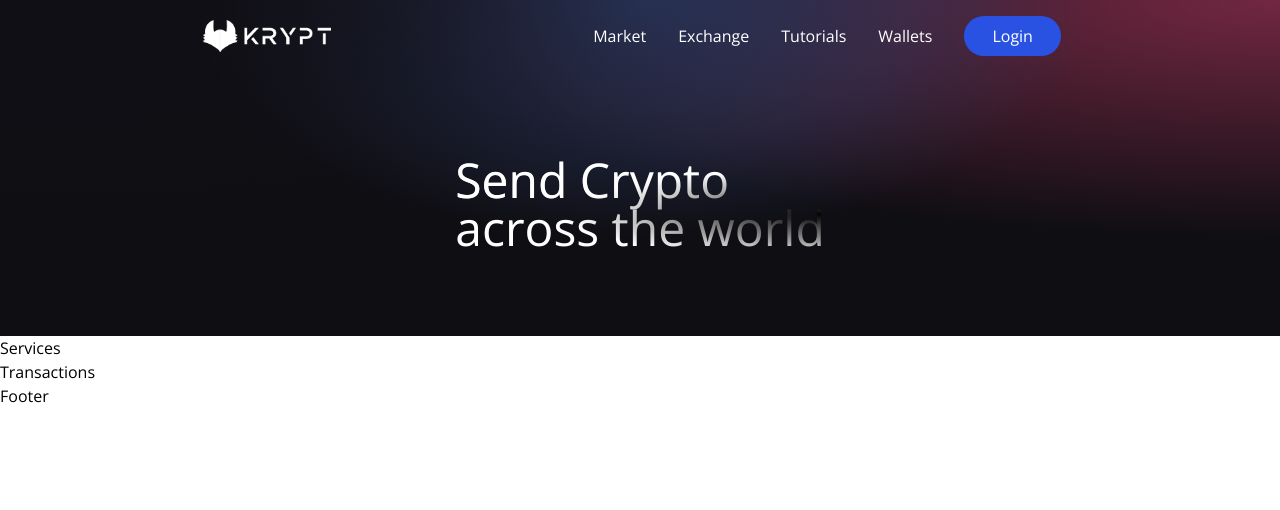
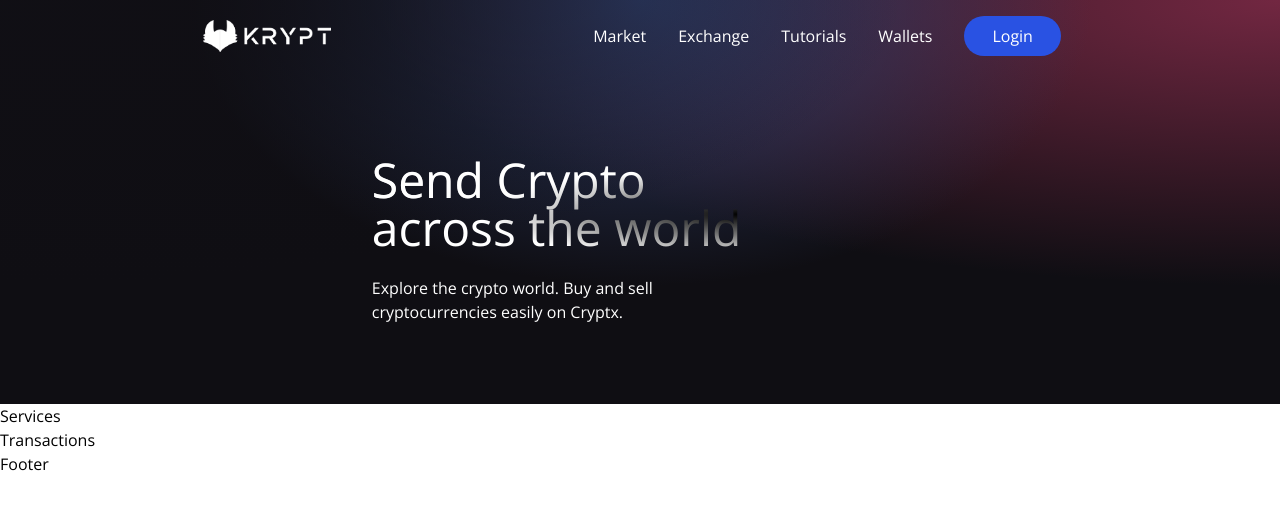
Before and after one commit to nikhilrana884/Blockchain-Wallet-Web-App-Web-3.0-, a React (Vite) app in the folder client/: page / in a window 1280 px wide. Shown: the top 510 px of the page. Built offline with nearby package versions, Linux system fonts and the light colour scheme.

Commit message:
Update Welcome.jsx

```diff
--- a/client/src/components/Welcome.jsx
+++ b/client/src/components/Welcome.jsx
@@ -13,6 +13,9 @@ const Welcome = () => {
                 <h1 className="text-3xl sm:text-5xl text-white text-gradient py-1">
                      Send Crypto <br /> across the world
                 </h1>
+                    <p className="text-left mt-5 text-white font-light md:w-9/12 w-11/12 text-base">
+                        Explore the crypto world. Buy and sell cryptocurrencies easily on Cryptx.
+                    </p>
                 </div>
             </div>
         </div>
```
